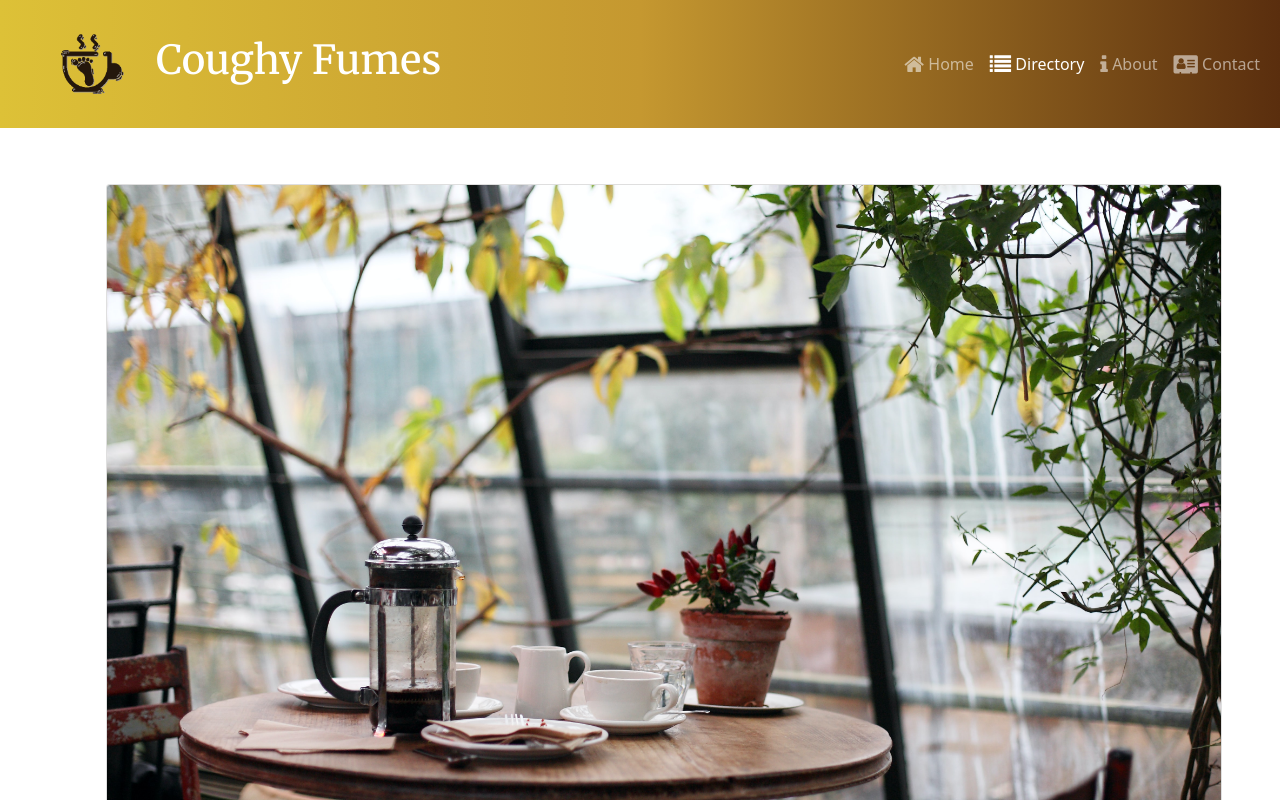
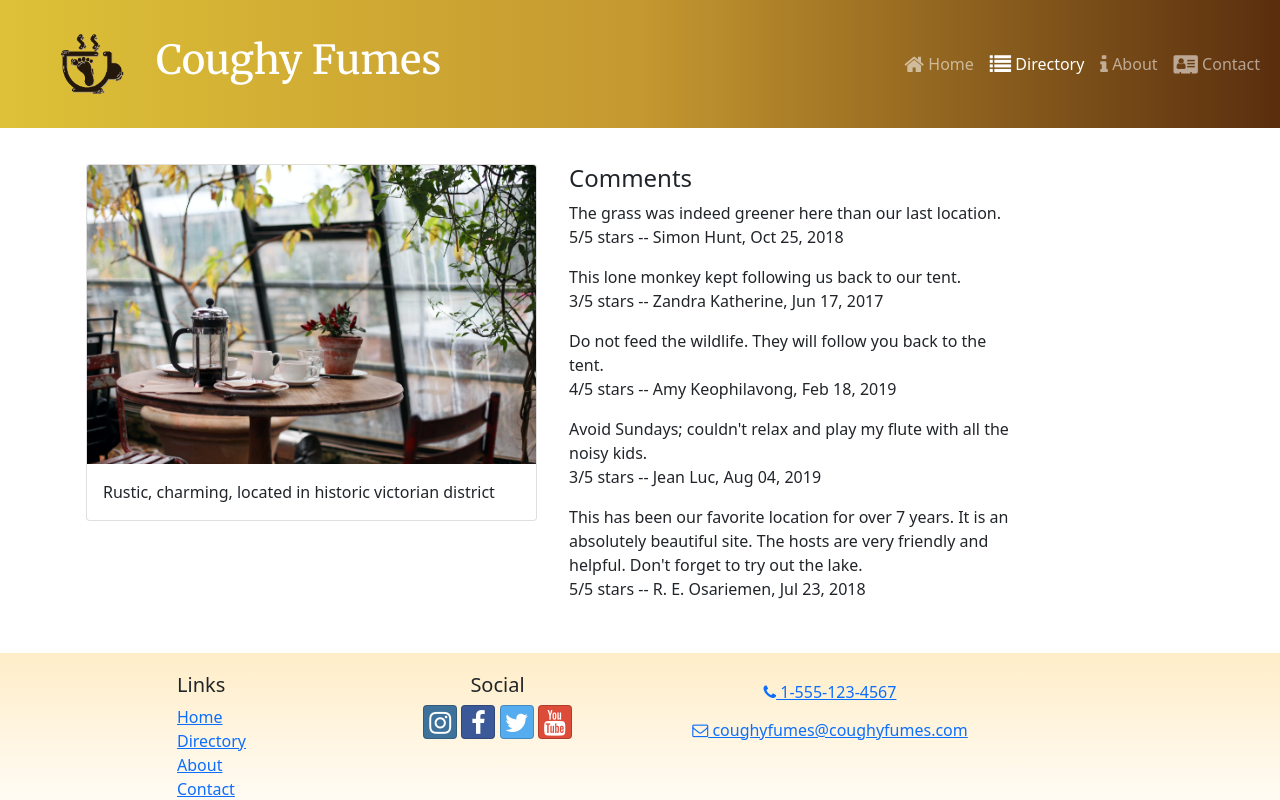
Before and after one commit to l2mIam/coughyfumes, a React (Create React App) app: page /directory/0 in a window 1280 px wide. Shown: the top 800 px of the page. Built offline with nearby package versions, Linux system fonts and the light colour scheme.

Commit message:
feat: add comments to location detail page

```diff
--- /dev/null
+++ b/src/features/comments/Comment.js
@@ -0,0 +1,15 @@
+import { formatDate } from '../../utils/formatDate'
+
+const Comment = ({ comment }) => {
+  const { text: commentText, rating, author, date } = comment
+
+  return (
+    <p>
+      {commentText}
+      <br />
+      {rating}/5 stars -- {author}, {formatDate(date)}
+    </p>
+  )
+}
+
+export default Comment
--- /dev/null
+++ b/src/features/comments/CommentsList.js
@@ -0,0 +1,26 @@
+import { Col } from "reactstrap"
+import Comment from './Comment'
+import { selectCommentsByLocationId } from "./commentSlice"
+
+const CommentsList = ({ locationId }) => {
+  const comments = selectCommentsByLocationId(locationId)
+  if (comments && comments.length > 0) {
+    return (
+      <Col md='5' className="m-1">
+        <h4>Comments</h4>
+        {comments.map(comment => {
+          return (
+            <Comment key={comment.id} comment={comment} />
+          )
+        })}
+      </Col>
+    )
+  }
+  return (
+    <Col md='5' className="m-1">
+      No comments for this location yet
+    </Col>
+  )
+}
+
+export default CommentsList
--- /dev/null
+++ b/src/features/comments/commentSlice.js
@@ -0,0 +1,5 @@
+import { COMMENTS } from '../../app/shared/COMMENTS'
+
+export const selectCommentsByLocationId = (locationId) => {
+  return COMMENTS.filter(comment => comment.locationId === parseInt(locationId))
+}
--- a/src/features/locations/LocationDetail.js
+++ b/src/features/locations/LocationDetail.js
@@ -3,7 +3,7 @@
 const LocationDetail = ( {location} ) => {
   const { image, name, description } = location
   return (
-    <Col md='12' className="m-4">
+    <Col md='5' className="m-1">
       <Card>
         <CardImg
           top='true'
--- a/src/pages/LocationDetailPage.js
+++ b/src/pages/LocationDetailPage.js
@@ -2,6 +2,7 @@
 import { useParams } from "react-router-dom"
 import { selectLocationById } from "../features/locations/locationsSlice"
 import LocationDetail from '../features/locations/LocationDetail'
+import CommentsList from "../features/comments/CommentsList"
 
 const CampsiteDetailPage = () => {
   const { locationId } = useParams()
@@ -11,6 +12,7 @@
     <Container>
       <Row>
         <LocationDetail location={location} />
+        <CommentsList locationId={locationId} />
       </Row>
     </Container>
   )
--- /dev/null
+++ b/src/utils/formatDate.js
@@ -0,0 +1,7 @@
+export const formatDate = (date) => {
+  return new Intl.DateTimeFormat('en-US', {
+    year: 'numeric',
+    month: 'short',
+    day: '2-digit'
+  }).format(new Date(Date.parse(date)))
+}
```
